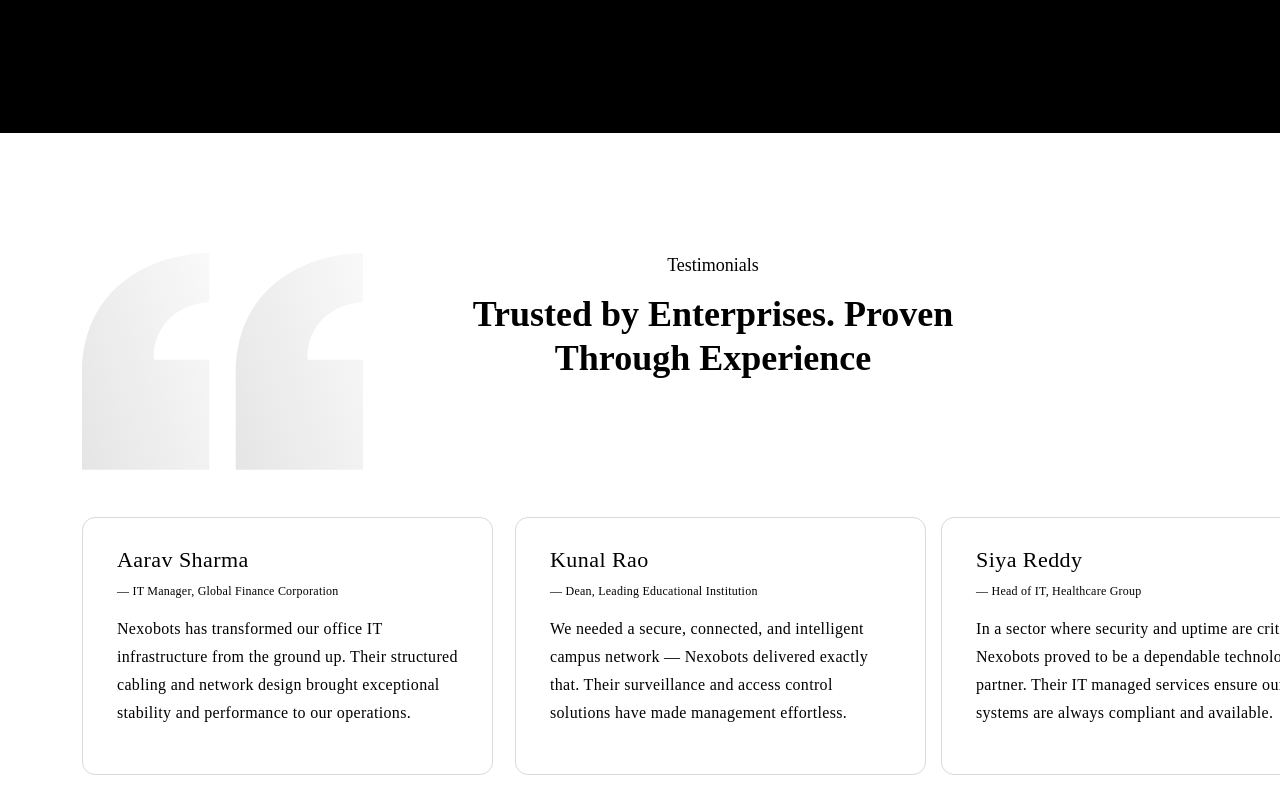
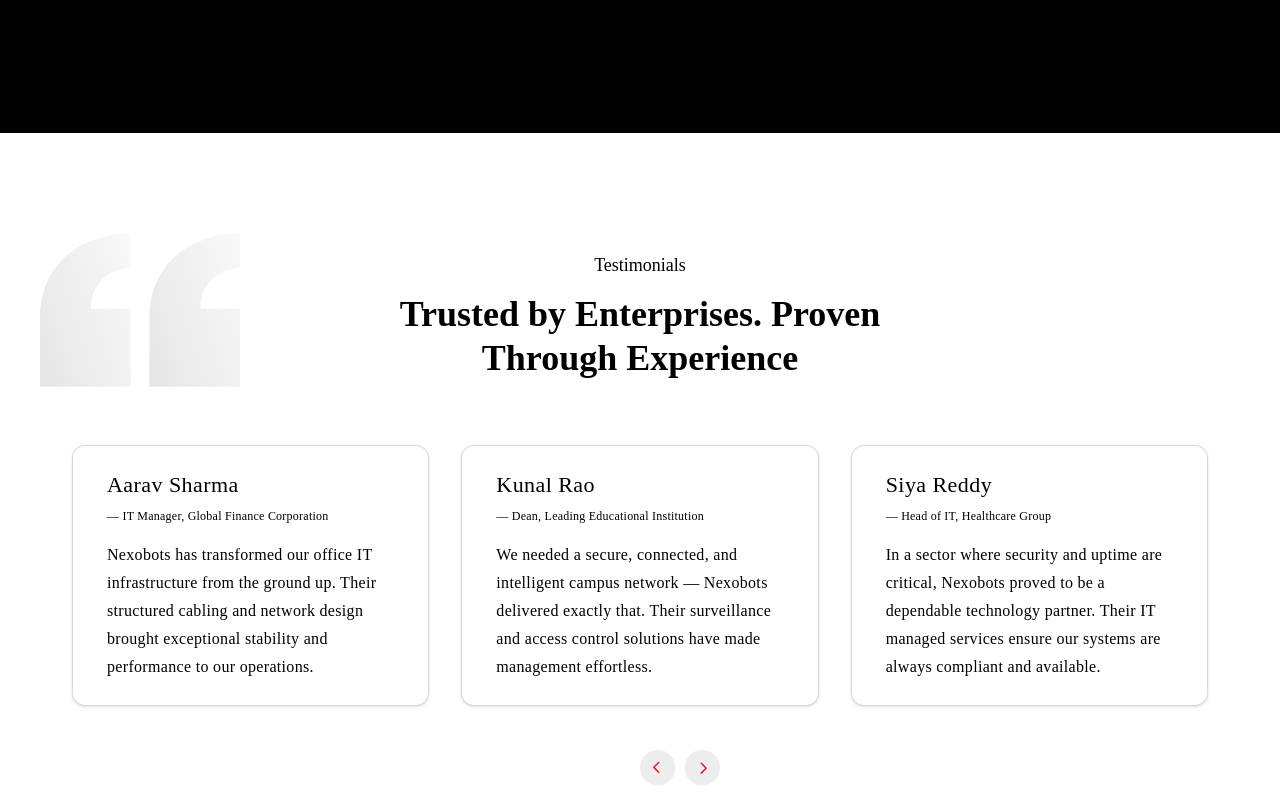
Before and after one commit to abhaysingh-22/nexobots, a Next.js app: page / in a window 1280 px wide. Shown: the part 4300-5100 px from the top of the page. Built offline with nearby package versions, Linux system fonts and the light colour scheme.

Commit message:
testimonials

```diff
--- a/src/components/Testimonials.tsx
+++ b/src/components/Testimonials.tsx
@@ -12,233 +12,50 @@
 };
 
 export default function Testimonials({ testimonials }: TestimonialsProps) {
-  // Card positions from Figma
-  const cardPositions = [
-    { x: 82, y: 384 },   // Card 1
-    { x: 515, y: 384 },  // Card 2
-    { x: 941, y: 384 },  // Card 3
-  ];
-
   return (
     <section
       id="testimonials"
-      className="relative bg-white"
-      style={{
-        width: "100%",
-        height: "800px",
-        minHeight: "800px",
-      }}
+      className="relative bg-white py-16 sm:py-20 lg:py-24 xl:py-[120px] overflow-hidden"
     >
-      <div
-        className="relative mx-auto"
-        style={{
-          width: "1440px",
-          maxWidth: "100%",
-          height: "800px",
-          position: "relative",
-        }}
-      >
-        {/* Decorative Image 1 - Group 22 */}
-        <div
-          className="absolute hidden lg:block"
-          style={{
-            left: "82px",
-            top: "120px",
-            width: "283px",
-            height: "218.29px",
-          }}
-        >
+      {/* Decorative Images - Desktop only, positioned relative to section */}
+      <div className="absolute inset-0 pointer-events-none">
+        {/* Decorative Image 1 - Top Left */}
+        <div className="hidden xl:block absolute left-[40px] 2xl:left-[82px] top-[100px]">
           <Image
             src="/testimonials-decorative-1.svg"
             alt=""
             width={283}
             height={218}
-            className="h-auto w-auto"
+            className="w-[200px] h-auto 2xl:w-[283px]"
           />
         </div>
 
-        {/* Decorative Image 2 - Group 24 */}
-        <div
-          className="absolute hidden lg:block"
-          style={{
-            left: "668px",
-            top: "695px",
-            width: "104.2px",
-            height: "46.1px",
-          }}
-        >
+        {/* Decorative Image 2 - Bottom Center-Right */}
+        <div className="hidden xl:block absolute left-1/2 bottom-[40px] 2xl:bottom-[60px]">
           <Image
             src="/testimonials-decorative-2.svg"
             alt=""
             width={105}
             height={47}
-            className="h-auto w-auto"
+            className="w-[80px] h-auto 2xl:w-[105px]"
           />
         </div>
+      </div>
 
-        {/* Heading Section - Frame 22 */}
-        <div
-          className="absolute flex flex-col items-center"
-          style={{
-            left: "330px",
-            top: "120px",
-            width: "766px",
-            gap: "16px",
-          }}
-        >
-          {/* Frame 24 - Testimonials label */}
-          <div
-            className="flex justify-center items-center"
-            style={{
-              width: "100%",
-            }}
-          >
-            <p
-              className="font-['Manrope'] text-black text-center"
-              style={{
-                fontSize: "18px",
-                fontWeight: 500,
-                lineHeight: "1.366",
-              }}
-            >
+      {/* Main Content Container */}
+      <div className="relative z-10 mx-auto max-w-[1440px] px-4 sm:px-6 md:px-10 lg:px-[72px]">
+        {/* Heading Section */}
+        <div className="text-center mb-10 sm:mb-12 lg:mb-16">
+          <p className="font-['Manrope'] text-black text-[14px] sm:text-[16px] lg:text-[18px] font-medium leading-[1.366] mb-3 sm:mb-4">
             Testimonials
           </p>
-          </div>
-
-          {/* Frame 23 - Main heading */}
-          <div
-            className="flex justify-center items-center"
-            style={{
-              width: "792px",
-            }}
-          >
-            <h2
-              className="font-['TASA_Orbiter'] text-black text-center"
-              style={{
-                fontSize: "36px",
-                fontWeight: 700,
-                lineHeight: "1.222",
-                width: "522px",
-              }}
-            >
+          <h2 className="font-['TASA_Orbiter'] text-black text-[24px] sm:text-[30px] lg:text-[36px] font-bold leading-[1.3] sm:leading-[1.222] max-w-[320px] sm:max-w-[450px] lg:max-w-[522px] mx-auto">
             Trusted by Enterprises. Proven Through Experience
           </h2>
         </div>
-        </div>
 
-        {/* Testimonial Cards */}
-        <div className="relative z-10 hidden lg:block">
-          {testimonials.map((testimonial, index) => {
-            const authorName = testimonial.author || testimonial.name || "";
-            const roleText = testimonial.role.startsWith("—")
-              ? testimonial.role
-              : `— ${testimonial.role}`;
-            const position = cardPositions[index] || cardPositions[0];
-
-            return (
-              <div
-                key={`testimonial-${index}`}
-                className="absolute bg-white rounded-[13px] border border-[#D9D9D9]"
-                style={{
-                  left: `${position.x}px`,
-                  top: `${position.y}px`,
-                  width: "411px",
-                  height: "258px",
-                }}
-              >
-              {/* Testimonial content - positioned at x: 24, y: 17 with padding 10px */}
-              <div
-                className="flex flex-col"
-                style={{
-                  position: "absolute",
-                  left: "24px",
-                  top: "17px",
-                  padding: "10px",
-                  width: "363px",
-                  height: "223px",
-                }}
-              >
-                {/* Frame 56 - Name and role section */}
-                <div
-                  className="flex flex-col"
-                  style={{
-                    width: "100%",
-                    gap: "16px",
-                  }}
-                >
-                  {/* Frame 55 - Name and role */}
-                  <div
-                    className="flex flex-col"
-                    style={{
-                      gap: "8px",
-                    }}
-                  >
-                    {/* Frame 53 - Name */}
-                    <div
-                      className="flex items-center"
-                    >
-                      <p
-                        className="font-['Manrope'] text-black"
-                        style={{
-                          fontSize: "22px",
-                          fontWeight: 400,
-                          lineHeight: "1.366",
-                          letterSpacing: "0.02em",
-                        }}
-                      >
-                        {authorName}
-                      </p>
-                    </div>
-
-                    {/* Frame 54 - Role */}
-                    <div
-                      className="flex items-center"
-                    >
-                      <p
-                        className="font-['Manrope'] text-black"
-                        style={{
-                          fontSize: "12px",
-                          fontWeight: 400,
-                          lineHeight: "1.366",
-                          letterSpacing: "0.02em",
-                        }}
-                      >
-                        {roleText}
-                      </p>
-                    </div>
-                  </div>
-                </div>
-
-                {/* Paragraph - Quote */}
-                <div
-                  className="flex"
-                  style={{
-                    width: "100%",
-                    marginTop: "16px",
-                    flex: 1,
-                  }}
-                >
-                  <p
-                    className="font-['Manrope'] text-black"
-                    style={{
-                      fontSize: "16px",
-                      fontWeight: 300,
-                      lineHeight: "1.75",
-                      letterSpacing: "0.02em",
-                      width: "100%",
-                    }}
-                  >
-                    {testimonial.quote}
-                  </p>
-                </div>
-              </div>
-            </div>
-          );
-        })}
-        </div>
-
-        {/* Mobile/Tablet Cards */}
-        <div className="relative z-10 flex flex-wrap justify-center gap-[14.33px] px-6 lg:hidden">
+        {/* Testimonial Cards - Responsive Grid */}
+        <div className="grid grid-cols-1 md:grid-cols-2 xl:grid-cols-3 gap-4 sm:gap-6 lg:gap-8 justify-items-center">
           {testimonials.map((testimonial, index) => {
             const authorName = testimonial.author || testimonial.name || "";
             const roleText = testimonial.role.startsWith("—")
@@ -247,70 +64,24 @@
 
             return (
               <div
-                key={`testimonial-mobile-${index}`}
-                className="bg-white rounded-[13px] border border-[#D9D9D9]"
-                style={{
-                  width: "411px",
-                  maxWidth: "100%",
-                  minHeight: "258px",
-                }}
+                key={`testimonial-${index}`}
+                className="bg-white rounded-[13px] border border-[#D9D9D9] shadow-sm w-full max-w-[411px] min-h-[240px] sm:min-h-[258px]"
               >
-                <div
-                  className="flex flex-col"
-                  style={{
-                    padding: "10px",
-                    width: "100%",
-                    minHeight: "238px",
-                    gap: "16px",
-                  }}
-                >
-                  <div
-                    className="flex flex-col"
-                    style={{
-                      gap: "8px",
-                    }}
-                  >
-                    <div className="flex items-center">
-                      <p
-                        className="font-['Manrope'] text-black"
-                        style={{
-                          fontSize: "22px",
-                          fontWeight: 400,
-                          lineHeight: "1.366",
-                          letterSpacing: "0.02em",
-                        }}
-                      >
+                <div className="flex flex-col p-5 sm:p-6 lg:p-[24px_34px] h-full">
+                  {/* Name and Role */}
+                  <div className="flex flex-col gap-2 mb-4">
+                    <p className="font-['Manrope'] text-black text-[18px] sm:text-[20px] lg:text-[22px] font-normal leading-[1.366] tracking-[0.02em]">
                       {authorName}
                     </p>
-                    </div>
-                    <div className="flex items-center">
-                      <p
-                        className="font-['Manrope'] text-black"
-                        style={{
-                          fontSize: "12px",
-                          fontWeight: 400,
-                          lineHeight: "1.366",
-                          letterSpacing: "0.02em",
-                        }}
-                      >
+                    <p className="font-['Manrope'] text-black text-[11px] sm:text-[12px] font-normal leading-[1.366] tracking-[0.02em]">
                       {roleText}
                     </p>
                   </div>
-                  </div>
-                  <div className="flex" style={{ flex: 1 }}>
-                    <p
-                      className="font-['Manrope'] text-black"
-                      style={{
-                        fontSize: "16px",
-                        fontWeight: 300,
-                        lineHeight: "1.75",
-                        letterSpacing: "0.02em",
-                        width: "100%",
-                      }}
-                    >
+
+                  {/* Quote */}
+                  <p className="font-['Manrope'] text-black text-[14px] sm:text-[15px] lg:text-[16px] font-light leading-[1.6] sm:leading-[1.75] tracking-[0.02em] flex-grow">
                     {testimonial.quote}
                   </p>
-                  </div>
                 </div>
               </div>
             );
```
Lines whose indentation alone changed are shown as unchanged.
